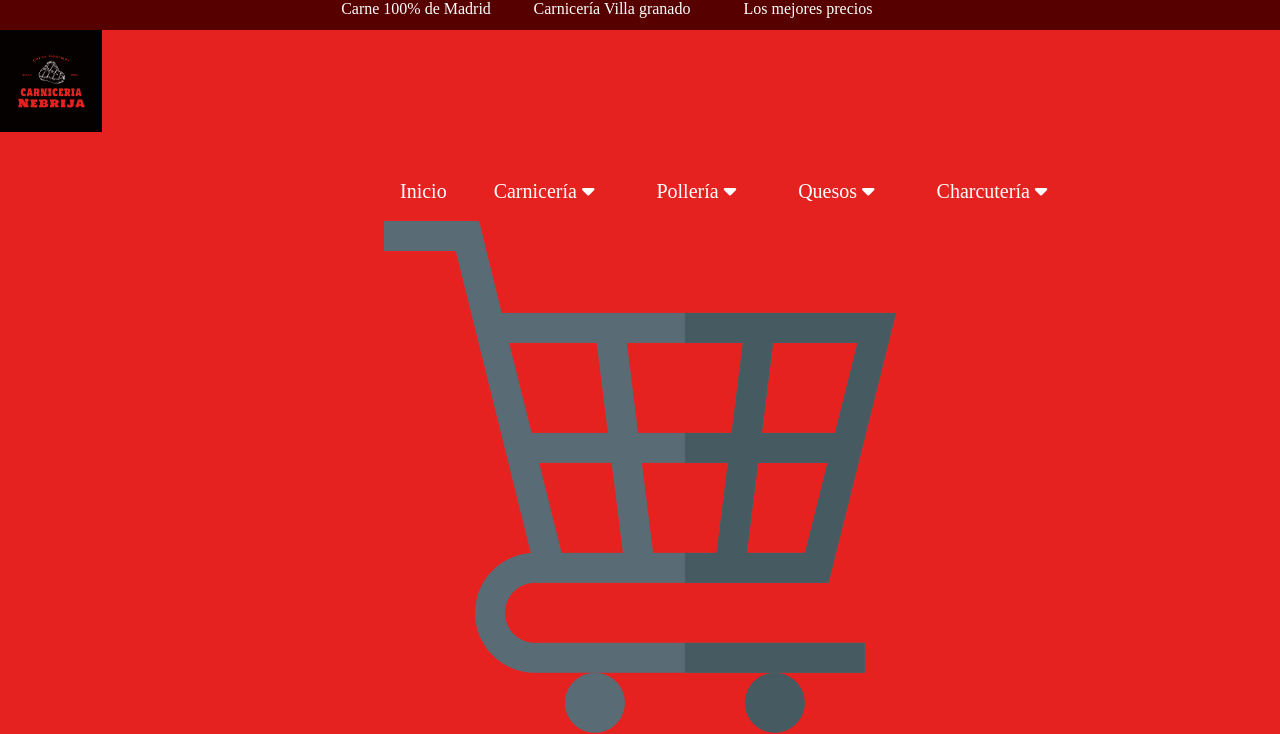
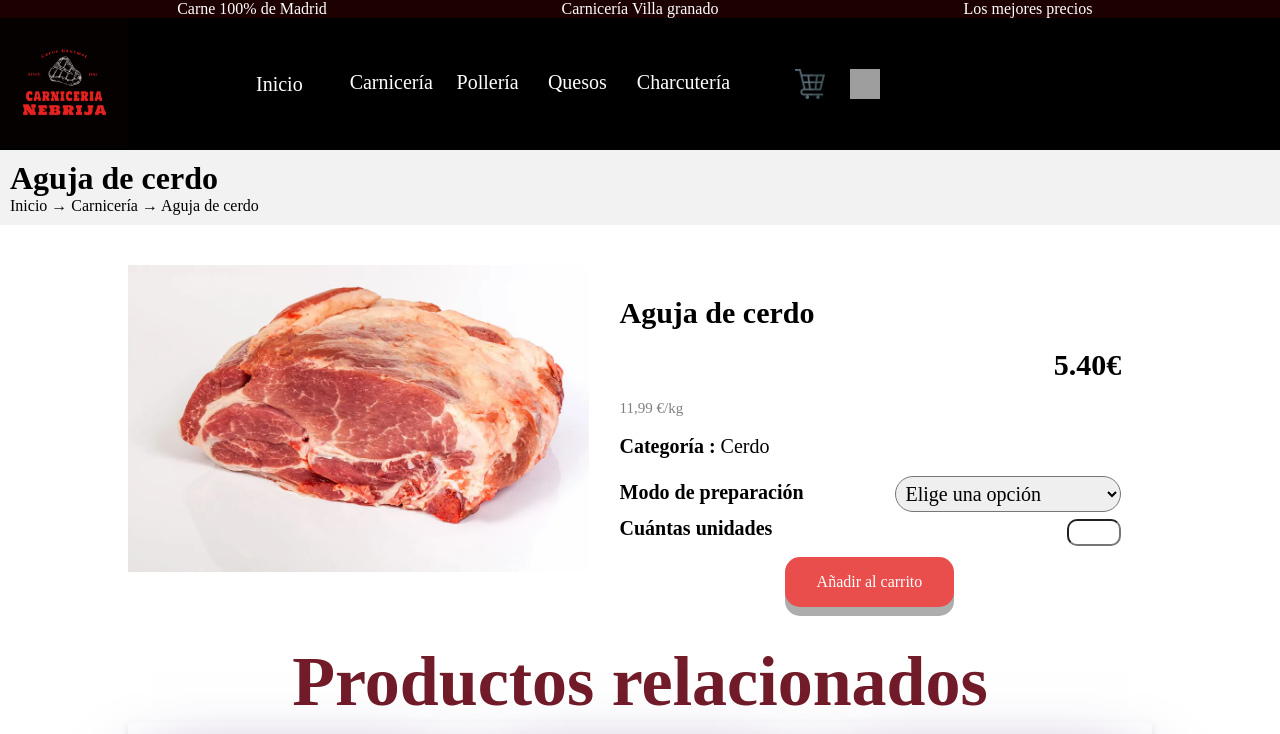
Before and after one commit to TuGfa354/MicroserviciosSecurizadoWeb, a PHP site: page /vaguadaInterfaces/HTML/Carnes/Cerdo/aguja.php in a window 1280 px wide. Shown: the top 734 px of the page. Run offline with PHP 8.4, Linux system fonts and the light colour scheme; some libraries are stand-ins or nearby versions; grey boxes are pictures that could not be loaded.

Commit message:
migas de pan

```diff
--- a/CSS/producto.css
+++ b/CSS/producto.css
@@ -1,19 +1,29 @@
 * {
-    margin: 0px;
-    padding: 0px;
+    margin: 0%;
+    padding: 0%;
     font-family: 'Gabarito';
+
+}
+
+/*CABECERA*/
+
+body {
+    background-color: white;
+    /* background: linear-gradient(45deg, rgb(24, 23, 23), rgb(202, 197, 197)); */
 }
 
 header {
     width: 100%;
     overflow: hidden;
-    background-color: rgb(87,0,0);
-    height: 30px;
+    background-color: rgb(29, 0, 0);
+    height: 100%;
+
 }
 
 header ul {
-    width: 50%;
+    width: 100%;
     margin: auto;
+    text-align: center;
 }
 
 header ul li {
@@ -24,25 +34,37 @@ header ul li {
     color: #fff;
 }
 
-nav{
+nav {
+    display: flex;
+    justify-content: space-between; /* Distribuye los elementos al extremo izquierdo y derecho */
+    align-items: center; /* Centra verticalmente los elementos */
     width: 100%;
-    background-color: rgba(229,34,32,255);
+    background-color: rgb(0, 0, 0);
     overflow: hidden;
+}
+
+
+nav a img {
+    width:100%;
+}
+
+.logo{
+
+    width: 10%;
+}
+.menu {
+    display: flex;
+    justify-content: center; /* Centra horizontalmente el contenido */
+    width: 50%;
+    padding-right: 400px;
+    align-items: center;
+
 
 }
-nav a img{
-    width: 8%;
-}
-.menu{
-    width: 70%;
+
+
+nav .menu a {
     float: right;
-    overflow: hidden;
-    margin-top: 30px;
-    margin-bottom: 30px;
-
-}
-nav .menu a {
-    float: left;
     font-size: 20px;
     color: white;
     text-align: center;
@@ -54,6 +76,36 @@ nav .menu a {
 }
 
 
+
+.carrito-icono {
+    cursor: pointer;
+    width: 30px;
+    height: 30px;
+    /* Otros estilos específicos para el icono del carrito si los necesitas */
+    padding-left: 60px;
+
+
+}
+
+.usuario-icono {
+    cursor: pointer;
+    width: 30px;
+    height: 30px;
+    /* Otros estilos específicos para el icono del usuario si los necesitas */
+    padding-left: 25px;
+
+}
+.usuario-icono:hover {
+    filter: brightness(130%);
+}
+
+
+.menu-usuario {
+    display: none;
+    /* Estilos adicionales para el menú de usuario */
+}
+
+
 .desplegable {
     float: left;
     overflow: hidden;
@@ -62,7 +114,7 @@ nav .menu a {
 
 
 .desplegable .desplegar {
-    font-size: 20px;
+    font-size: 200px;
     border: none;
     outline: none;
     color: white;
@@ -70,24 +122,34 @@ nav .menu a {
     font-family: inherit;
     margin-right: 15px;
 }
-  .desplegar a{
-    border-radius: 20px;
+
+.desplegar a {
+    border-radius: 200px;
     transition: transform .2s;
+
+
+}
+
+/* Elimina la flecha */
+.desplegable .desplegar i {
+    display: none;
 }
 
 
- .menu a:hover{
-    background-color: rgb(159,24,33);
+.menu a:hover {
+    background-color: rgb(165, 21, 19);
     transform: scale(0.9);
+    border-radius: 40px; /*radius de los botones*/
+
 }
 
 
 .desplegados {
     display: none;
     position: absolute;
-    background-color: rgba(229,34,32,255);
-    box-shadow: 0px 8px 16px 0px rgba(0,0,0,0.2);
-    z-index: 1;
+    background-color: black;
+    box-shadow: 0px 0px 3px 3px rgba(121, 108, 108, 0.382);
+    border-radius: 60px; /*radius de el sombreado*/
 }
 
 
@@ -102,31 +164,38 @@ nav .menu a {
 
 
 .desplegados a:hover {
-    background-color: rgb(159,24,33);
+    background-color: rgb(165, 21, 19);
 
 }
 
 
 .desplegable:hover .desplegados {
-    display:block;
+    display: block;
 }
 
 /*CONTENIDO PRINCIPAL*/
-.banner{
-    background-image: url(https://p4.wallpaperbetter.com/wallpaper/363/368/20/dark-wood-texture-wallpaper-preview.jpg);
-    padding: 3%;
+
+/**Baner hace referencia a las migas de pan*/
+
+    /* Estilos para el banner */
+
+.banner {
+    background-color: #f2f2f2;
+    padding: 10px;
+    margin-bottom: 40px;
+    font-family: 'Gabarito';
 }
-.banner h1{
-    text-align: center;
-    color:rgb(114, 27, 41);
-    font-size: 70px;
+.banner a {
+    color: #333; /* Cambia el color del texto del enlace */
 }
-.banner p{
-    text-align: center;
-    color: rgb(114, 27, 41);
-    font-weight: bold;
-    font-size: 40px;
+
+.banner a:hover {
+    color: #555; /* Cambia el color del texto del enlace al pasar el mouse por encima */
 }
+
+
+
+
 section {
     padding-left: 10%;
     padding-right: 10%;
@@ -148,9 +217,15 @@ section img{
 }
 .img img {
     width: 100%;
-    transition: transform .2s;
+    transition: transform .2s, box-shadow .2s; /* Agregar la propiedad de transición para box-shadow */
     cursor: zoom-in;
 }
+
+.img img:hover {
+    box-shadow: 0 0 5px 5px rgba(254, 47, 47, 0.5); /* Agregar la sombra al hacer hover */
+    transform: scale(1.1); /* Otra propiedad que quieras aplicar al hacer hover */
+}
+
 
 .texto {
     float: left;
@@ -277,6 +352,8 @@ section img:hover{
     width: 100%;
     padding-top:2% ;
     margin: auto;
+    box-shadow: 0px 4px 8px rgba(0, 0, 0, 0.1); /* Agrega sombra */
+
 
 }
 
@@ -310,10 +387,12 @@ section img:hover{
 .listapopulares .foto img {
     width: 100%;
     margin: 0%;
+    box-shadow: 0px 40px 80px rgb(44, 3, 105); /* Agrega sombra */
+
 }
-/*PIE DE PAGINA*/
+/*!PIE DE PAGINA*/
 .pie-pagina {
-    margin-top: auto;
+    margin-top: 40px;
     bottom: 0;
     width: 100%;
     background-color: rgb(165, 21, 19);
--- a/HTML/Carnes/carnes.php
+++ b/HTML/Carnes/carnes.php
@@ -18,6 +18,11 @@
   /*  include "/vaguadaInterfaces/VaguadaInterfaces/HTML/header.php";*/
     include "../header.php"
     ?>
+
+<div class="banner">
+    <p><a href="http://localhost/vaguadaInterfaces/VaguadaInterfaces/HTML/sobrenosotros.php">Inicio</a> → <a href="http://localhost/vaguadaInterfaces/VaguadaInterfaces/HTML/Carnes/carnes.php">Carnes</a>
+</div>
+
     <section>
         <div class="productos">
             <div class="populares">
--- a/HTML/Carnes/ternera/aguja.php
+++ b/HTML/Carnes/ternera/aguja.php
@@ -8,6 +8,7 @@
     <link rel="stylesheet" href="../../../CSS/producto.css">
     <meta name="viewport" content="width=device-width, initial-scale=1.0">
     <script src="https://kit.fontawesome.com/887a835504.js" crossorigin="anonymous"></script>
+    <link href="https://fonts.googleapis.com/css2?family=Gabarito:wght@400;700&display=swap" rel="stylesheet">
 </head>
 
 <body>
--- a/HTML/Pollos/pollos.php
+++ b/HTML/Pollos/pollos.php
@@ -18,7 +18,7 @@
     <section>
         <div class="productos">
             <div class="populares">
-                <h2 id="populares">Productos populares</h2>
+                <h2 id="populares">Pollo 01</h2>
                 <div class="listapopulares">
                     <div class="corte">
                         <div class="borde">
```
Also changed, not shown: CSS/sobrenosotros.css (+56 -12 lines), HTML/Carnes/ternera/asado.php (+7 -4 lines). Lines whose indentation alone changed are shown as unchanged.
